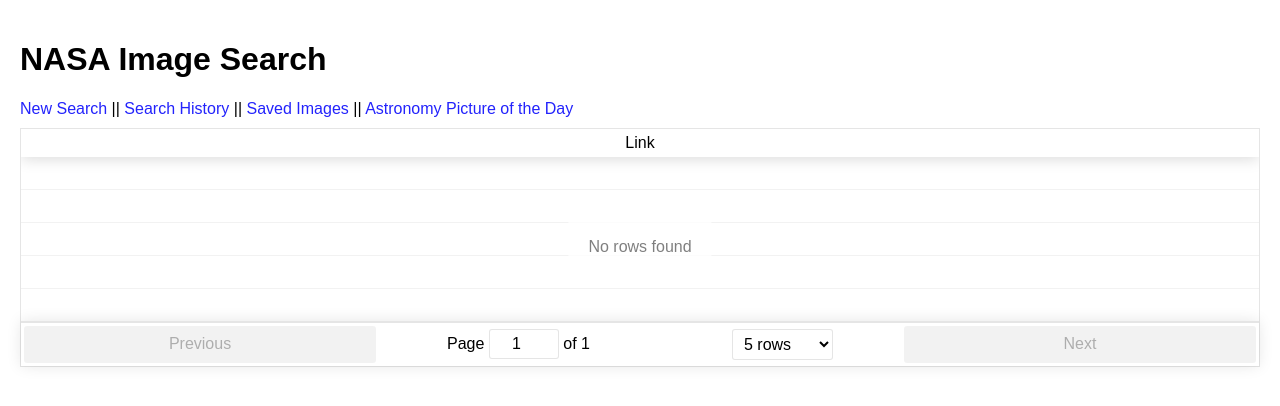
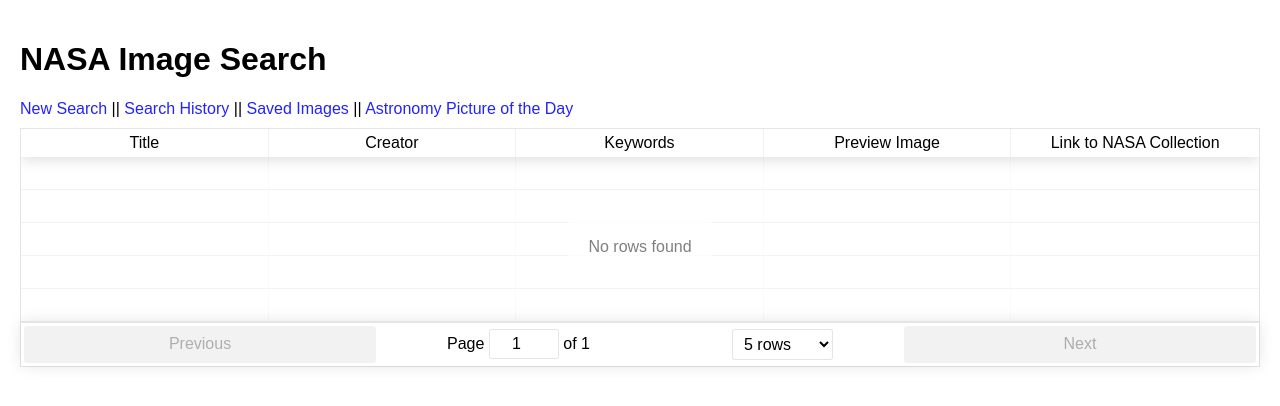
Before and after one commit to Jheller11/nasa-images, a React (Create React App) app: page /saved in a window 1280 px wide. Shown: the top 406 px of the page. Built offline with nearby package versions, Linux system fonts and the light colour scheme; the HTML template or start-up script is replaced by a standard one.

Commit message:
update save functionality for whole object instead of link

```diff
--- a/src/App.js
+++ b/src/App.js
@@ -24,12 +24,10 @@ class App extends Component {
   }
 
   setResults(results) {
-    console.log(results)
     this.setState({
       results: results,
       media_type: results[0].data[0].media_type
     })
-    console.log(this.state.media_type)
   }
 
   saveSearch(search) {
@@ -40,14 +38,12 @@ class App extends Component {
     })
   }
 
-  saveImage(e) {
-    console.log(e.target.name)
+  saveImage(image) {
     let images = this.state.saved
-    images.push({ link: e.target.name })
+    images.push(image)
     this.setState({
       saved: images
     })
-    console.log(this.state.saved)
   }
 
   render() {
--- a/src/components/ImageResultsContainer/ImageResultsContainer.js
+++ b/src/components/ImageResultsContainer/ImageResultsContainer.js
@@ -53,20 +53,30 @@ class ImageResultsContainer extends Component {
           Header: 'Action',
           accessor: d => d.href,
           Cell: props => (
-            <button onClick={this.props.saveImage} name={props.value}>
+            <button onClick={this.handleClick} name={props.value}>
               Save
             </button>
           )
         }
       ]
     }
+    this.handleClick = this.handleClick.bind(this)
   }
+
+  handleClick(e) {
+    let target = this.state.results.filter(result => {
+      return result.href === e.target.name
+    })
+    this.props.saveImage(target[0])
+  }
+
   render() {
     return (
       <ReactTable
         data={this.state.results}
         defaultPageSize={5}
         columns={this.state.columns}
+        className="-striped -highlight"
       />
     )
   }
--- a/src/components/Saved/Saved.js
+++ b/src/components/Saved/Saved.js
@@ -9,9 +9,44 @@ class Saved extends Component {
       saved: this.props.saved,
       columns: [
         {
-          Header: 'Link',
-          accessor: 'link',
-          Cell: props => <a href={props.value}>View Collection</a>
+          id: 'title',
+          Header: 'Title',
+          accessor: d => d.data[0].title
+        },
+        {
+          id: 'creator',
+          Header: 'Creator',
+          accessor: d => d.data[0].center
+        },
+        {
+          id: 'keywords',
+          Header: 'Keywords',
+          accessor: d => d.data[0].keywords,
+          Cell: props => (
+            <ul>
+              <li>{props.value[0]}</li>
+              <li>{props.value[1]}</li>
+              <li>{props.value[2]}</li>
+            </ul>
+          )
+        },
+        {
+          id: 'image',
+          Header: 'Preview Image',
+          accessor: d => d.links[0].href,
+          Cell: props => (
+            <img className="preview" src={props.value} alt="search result" />
+          )
+        },
+        {
+          id: 'collectionUrl',
+          Header: 'Link to NASA Collection',
+          accessor: d => d.href,
+          Cell: props => (
+            <a href={props.value} target="_blank">
+              Collection
+            </a>
+          )
         }
       ]
     }
--- a/src/components/VideoResultsContainer/VideoResultsContainers.js
+++ b/src/components/VideoResultsContainer/VideoResultsContainers.js
@@ -57,6 +57,7 @@ class VideoResultsContainer extends Component {
           data={this.state.results}
           defaultPageSize={5}
           columns={this.state.columns}
+          className="-striped -highlight"
         />
       </div>
     )
```
